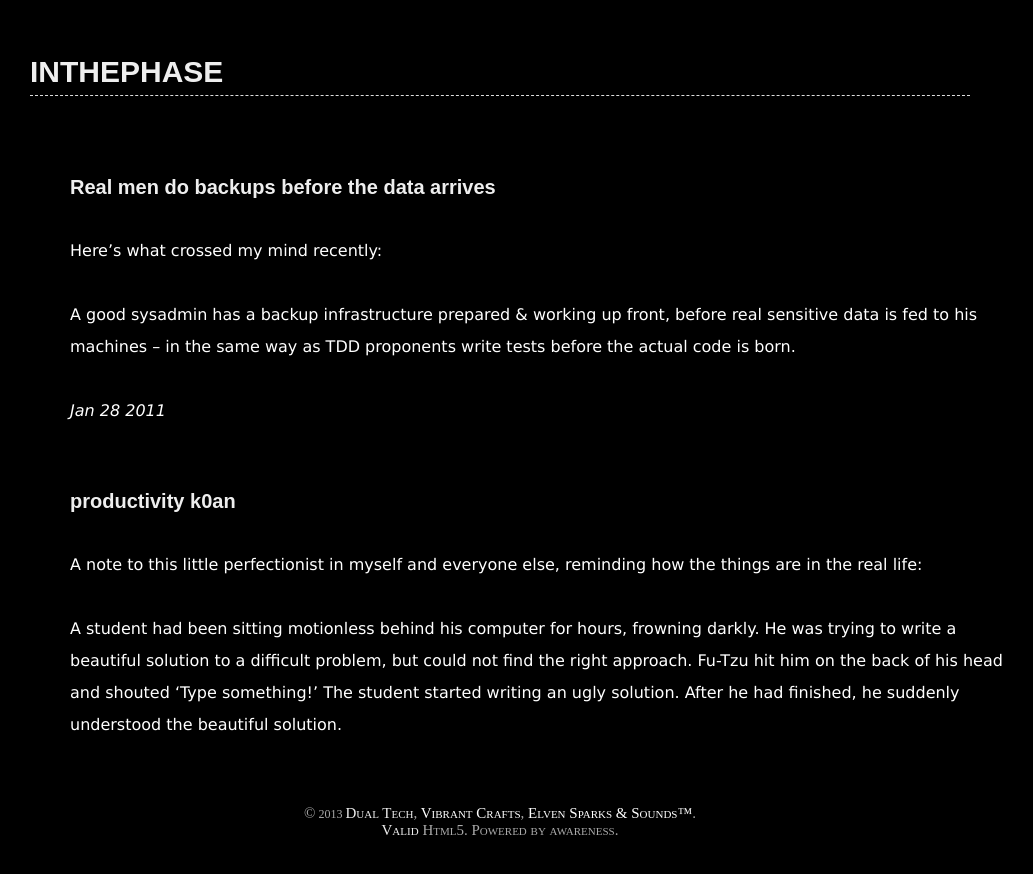
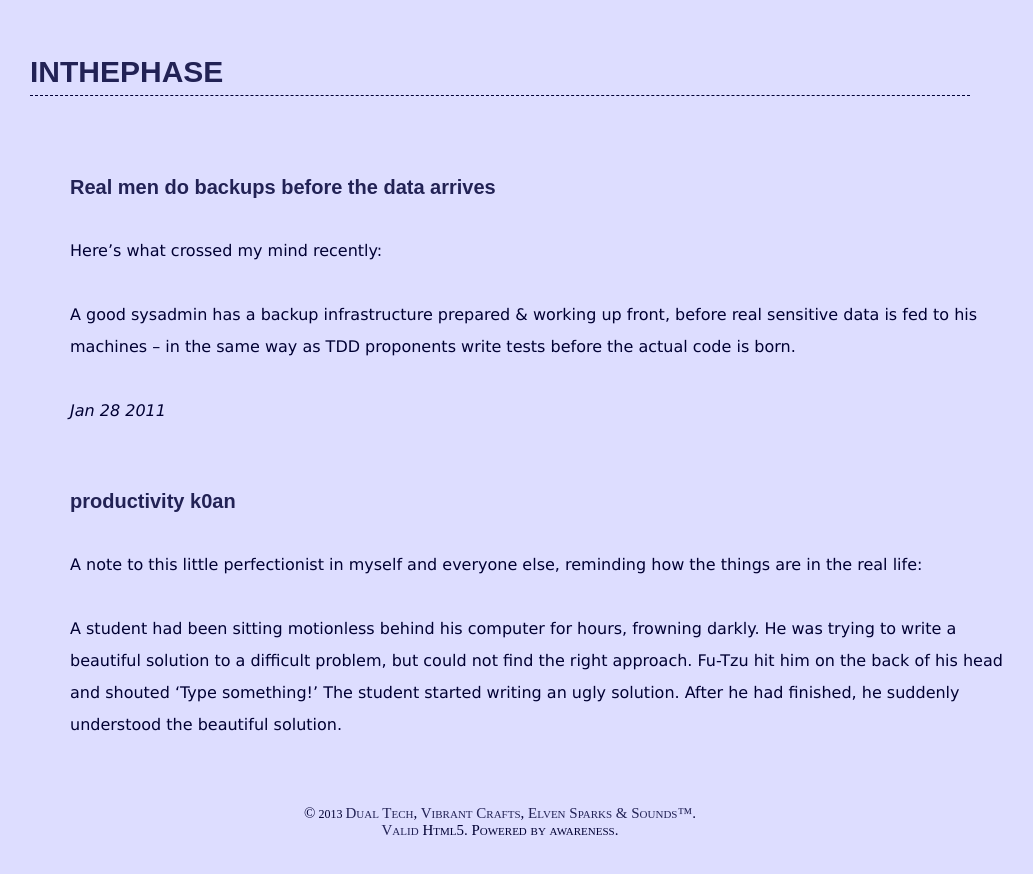
Before and after one commit to herenowcoder/herenowcoder.github.com, a Jekyll site: the page built from index.html, in a window 1280 px wide. Shown: the top 874 px of the page, without its empty margins (140-1173 px from the left). Built offline with Jekyll 4.4.1, drawn with Linux system fonts in a browser that asks for light colours; the list of posts is cut into pages by our own code.

Commit message:
fix colors & move inline styless to css

```diff
--- a/_layouts/default.html
+++ b/_layouts/default.html
@@ -21,12 +21,11 @@
       <div class='clear'></div>
       <div class='grid_16'>
         <p>
-        <div id="copyright"
-             style="font:small-caps 15px normal; text-align:center; color:#aaa">
+        <div id="copyright">
           ©<span style="font-size:80%"> 2013 </span>
         <a href="http://dualtech.com.pl/">Dual Tech</a>,
-        <span style="color:#fff">Vibrant Crafts</span>,
-        <span style="color:#fff">Elven Sparks &amp; Sounds™</span>.
+        <span class='link'>Vibrant Crafts</span>,
+        <span class='link'>Elven Sparks &amp; Sounds™</span>.
         <br>
         <a href="http://validator.w3.org/check/referer">Valid</a>
         Html5. Powered by awareness.
--- a/css/my.css
+++ b/css/my.css
@@ -1,15 +1,15 @@
 /* colors */
 body {
-	background-color:#000;
-	color:#fff;
+	background-color:#ddf;
+	color:#003;
 }
 
-a, a:visited {
-    color: #eee;
+a, a:visited, .link {
+    color: #225;
     text-decoration: none;
 }
 
-a:hover, a:active {
+a:hover, a:active, .link:hover {
     text-decoration: underline;
 }
 
@@ -28,7 +28,7 @@ h1 {
     font-family: Arial, sans-serif;
     font-weight: bold;
     padding-bottom: 7px;
-    border-bottom: dashed 1px #DDD;
+    border-bottom: dashed 1px;
     text-transform: uppercase;
     font-size: 1.875em;
     line-height: 1.066667em;
@@ -58,3 +58,8 @@ p {
     margin-top: 2em;
     margin-bottom: 2em;
 }
+
+#copyright {
+    font:small-caps 15px normal;
+    text-align:center;
+}
```
